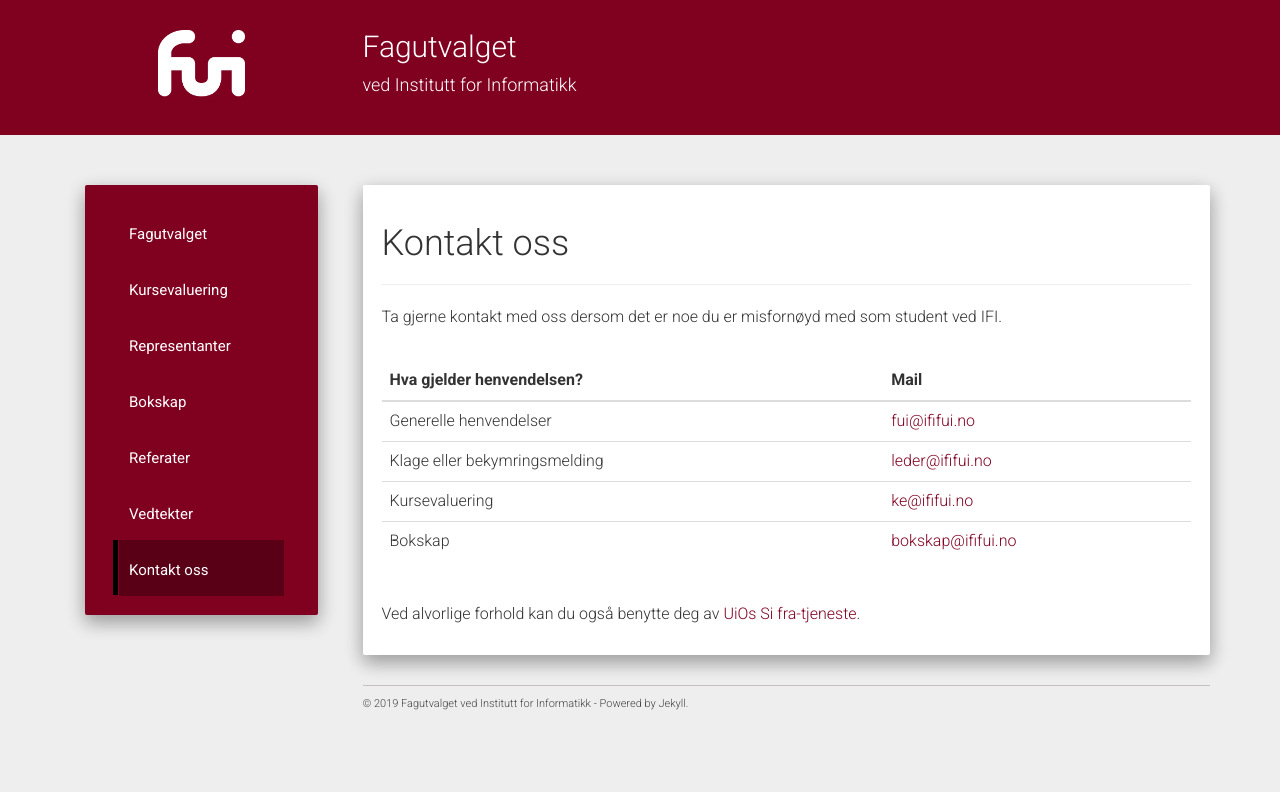
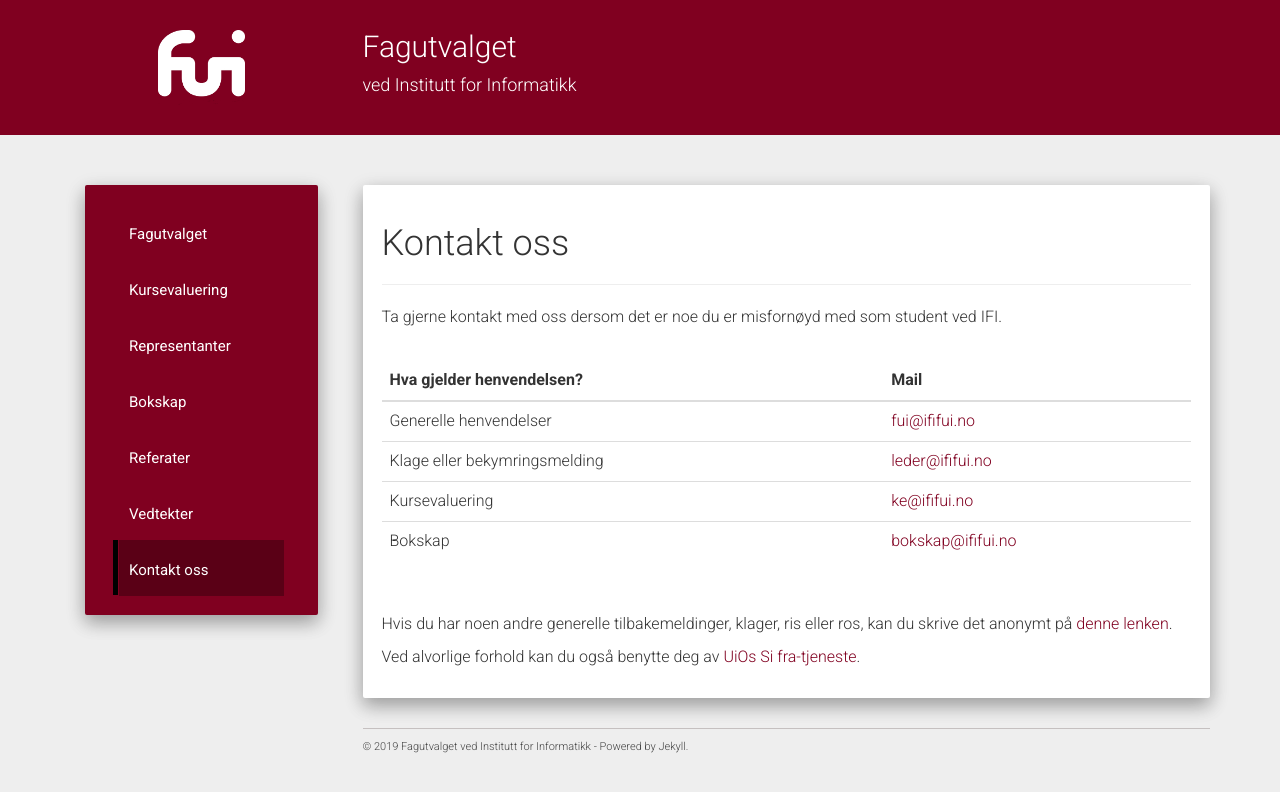
Before and after one commit to fui/fui.github.io, a Jekyll site: the page built from pages/kontaktinformasjon.md, in a window 1280 px wide. Shown: the top 792 px of the page. Built offline with Jekyll 4.4.1, drawn with Linux system fonts in a browser that asks for light colours; nearby versions of some CDN libraries.

Commit message:
La til Questback-link

```diff
--- a/pages/kontaktinformasjon.md
+++ b/pages/kontaktinformasjon.md
@@ -38,4 +38,8 @@ Ta gjerne kontakt med oss dersom det er noe du er misfornøyd med som student ve
   </tbody>
 </table>
 <br>
+
+Hvis du har noen andre generelle tilbakemeldinger, klager, ris eller ros, kan du skrive det anonymt på [denne lenken](https://response.questback.com/questback/fuiklager/).
+<br>
+
 Ved alvorlige forhold kan du også benytte deg av [UiOs Si fra-tjeneste](https://www.uio.no/studier/kontakt/si-fra/).
```
